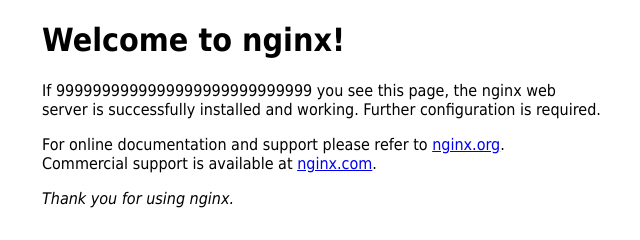
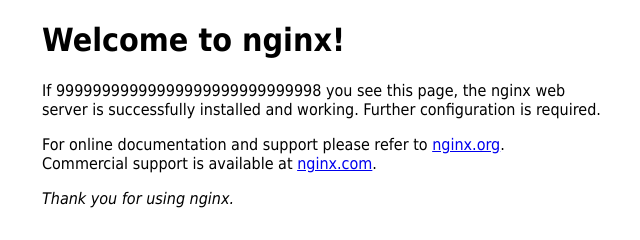
Before and after one commit to ilka95/Continuous-Integration, a plain HTML site: page index/index.html in a window 1280 px wide. Shown: the full height of the page, 318-958 px from the left. Drawn offline with Linux system fonts and the light colour scheme.

Commit message:
Update index.html

```diff
--- a/index/index.html
+++ b/index/index.html
@@ -10,7 +10,7 @@
 </head>
 <body>
 <h1>Welcome to nginx!</h1>
-<p>If 9999999999999999999999999999  you see this page, the nginx web server is successfully installed and
+<p>If 99999999999999999999999999998  you see this page, the nginx web server is successfully installed and
 working. Further configuration is required.</p>
 
 <p>For online documentation and support please refer to
```
